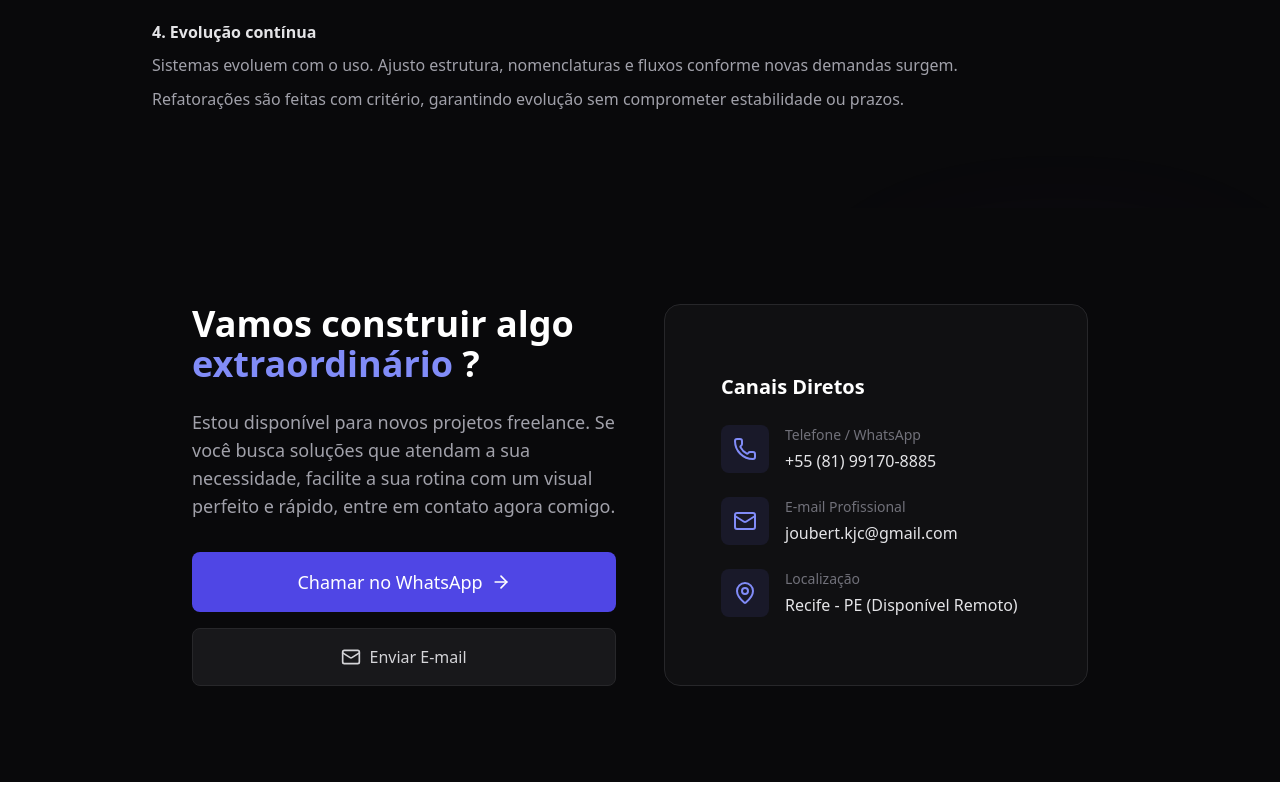
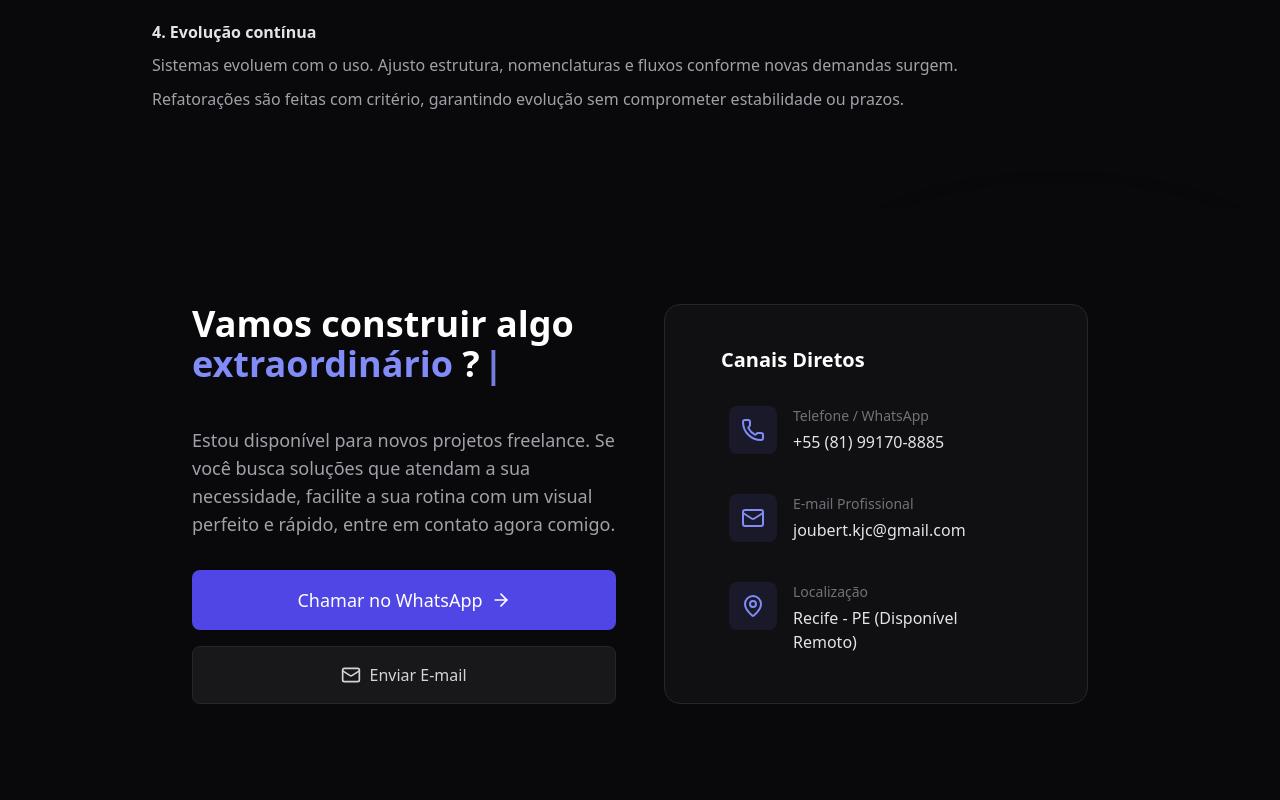
Before and after one commit to kevinyjoubert/site-curriculo, a React (Vite) app: page / in a window 1280 px wide. Shown: the part 3279-4079 px from the top of the page. Built offline with nearby package versions, Linux system fonts and the light colour scheme.

Commit message:
feat: Contatos repaginado e com um layout de fade-in e typing

```diff
--- a/src/sections/Contact.tsx
+++ b/src/sections/Contact.tsx
@@ -1,34 +1,123 @@
+import { useState, useEffect, useRef } from 'react'
 import { Mail, Phone, MapPin, ArrowRight } from 'lucide-react'
 import { Button } from '../components/ui/Button'
 
 export function Contact() {
+  const [text1, setText1] = useState('')
+  const [text2, setText2] = useState('')
+  const [text3, setText3] = useState('')
+
+  // Estado para controlar se a seção está visível na tela
+  const [isVisible, setIsVisible] = useState(false)
+
+  // Referência para o elemento vigiado
+  const sectionRef = useRef<HTMLElement>(null)
+
+  const part1 = "Vamos construir algo "
+  const part2 = "extraordinário"
+  const part3 = " ?"
+
+  // 1. Observer: Detecta quando a seção entra/sai da tela
+  useEffect(() => {
+    const observer = new IntersectionObserver(
+      ([entry]) => {
+        setIsVisible(entry.isIntersecting)
+      },
+      {
+        threshold: 0.3
+      }
+    )
+
+    if (sectionRef.current) {
+      observer.observe(sectionRef.current)
+    }
+
+    return () => observer.disconnect()
+  }, [])
+
+  // 2. Animação de Digitação
+  useEffect(() => {
+    if (!isVisible) {
+      setText1('')
+      setText2('')
+      setText3('')
+      return
+    }
+
+    let currentStep = 0
+    const totalLength = part1.length + part2.length + part3.length
+
+    const intervalId = setInterval(() => {
+      if (currentStep < part1.length) {
+        setText1(part1.slice(0, currentStep + 1))
+      } else if (currentStep < part1.length + part2.length) {
+        const offset = currentStep - part1.length
+        setText2(part2.slice(0, offset + 1))
+      } else if (currentStep < totalLength) {
+        const offset = currentStep - (part1.length + part2.length)
+        setText3(part3.slice(0, offset + 1))
+      } else {
+        clearInterval(intervalId)
+      }
+      currentStep++
+    }, 50)
+
+    return () => clearInterval(intervalId)
+  }, [isVisible])
 
   const handleWhatsAppClick = () => {
     const text = encodeURIComponent("Olá Keviny, vi seu portfólio e gostaria de discutir um projeto.")
     window.open(`https://wa.me/5581991708885?text=${text}`, '_blank')
   }
 
+  // Classes base para animação de entrada (Fade In + Slide Up)
+  const baseAnimationClass = "transition-all duration-1000 ease-out transform"
+  const hiddenClass = "opacity-0 translate-y-12"
+  const visibleClass = "opacity-100 translate-y-0"
+
   return (
-    <section id="contato" className="py-24 bg-zinc-950 relative overflow-hidden">
+    <section
+      id="contato"
+      ref={sectionRef}
+      className="py-24 bg-zinc-950 relative overflow-hidden"
+    >
       <div className="container mx-auto px-6 relative z-10">
         <div className="max-w-4xl mx-auto">
           <div className="grid md:grid-cols-2 gap-12 items-center">
 
-            {/* Coluna de Chamada para Ação */}
+            {/* Coluna da Esquerda */}
             <div>
-              <h2 className="text-3xl md:text-4xl font-bold text-white mb-6">
-                Vamos construir algo <span className="text-indigo-400">extraordinário</span> ?
+              {/* Título com Digitação */}
+              <h2 className="text-3xl md:text-4xl font-bold mb-8 text-white min-h-[80px] md:min-h-[90px]">
+                {text1}
+                <span className="text-indigo-400">{text2}</span>
+                {text3}
+                <span className="animate-pulse text-indigo-400 inline-block ml-1">|</span>
               </h2>
-              <p className="text-zinc-400 mb-8 text-lg">
+
+              {/* Parágrafo com animação */}
+              <p
+                className={`
+                  text-zinc-400 mb-8 text-lg
+                  ${baseAnimationClass} delay-500
+                  ${isVisible ? visibleClass : hiddenClass}
+                `}
+              >
                 Estou disponível para novos projetos freelance. Se você busca soluções que atendam a sua necessidade,
                 facilite a sua rotina com um visual perfeito e rápido, entre em contato agora comigo.
               </p>
 
-              <div className="flex flex-col gap-4">
-                {/* Botão Principal de Conversão */}
+              {/* Botões com animação */}
+              <div
+                className={`
+                  flex flex-col gap-4
+                  ${baseAnimationClass} delay-700
+                  ${isVisible ? visibleClass : hiddenClass}
+                `}
+              >
                 <Button
                   onClick={handleWhatsAppClick}
-                  className="w-full md:w-auto bg-green-600 hover:bg-green-700 text-white py-4 text-lg"
+                  className="w-full md:w-auto bg-green-600 hover:bg-green-700 text-white py-4 text-lg transition-transform hover:scale-105"
                 >
                   Chamar no WhatsApp <ArrowRight className="ml-2 w-5 h-5" />
                 </Button>
@@ -36,11 +125,7 @@ export function Contact() {
                 <a
                   href="mailto:joubert.kjc@gmail.com?subject=Contato%20via%20site%20-%20Keviny%20Joubert&body=Olá%20Keviny,%0A%0AVim%20através%20do%20seu%20site%20e%20gostaria%20de%20conversar%20sobre%20um%20projeto."
                   className="w-full md:w-auto flex items-center justify-center gap-2 px-6 py-4 rounded-lg bg-zinc-900 border border-zinc-800 text-zinc-300 hover:bg-zinc-800 hover:text-white transition-colors
-                    focus:outline-none
-                    focus-visible:ring-2
-                    focus-visible:ring-indigo-500/60
-                    focus-visible:ring-offset-2
-                    focus-visible:ring-offset-zinc-950
+                    focus:outline-none focus-visible:ring-2 focus-visible:ring-indigo-500/60
                   "
                 >
                   <Mail className="w-5 h-5" />
@@ -49,11 +134,17 @@ export function Contact() {
               </div>
             </div>
 
-            {/* Coluna de Informações Diretas */}
-            <div className="bg-zinc-900/50 px-14 h-full flex justify-center flex-col rounded-2xl border border-zinc-800 backdrop-blur-sm">
+            {/* Coluna da Direita (Card Canais) - Animação (Delay 1000ms) */}
+            <div
+              className={`
+                bg-zinc-900/50 px-14 h-full flex justify-center flex-col rounded-2xl border border-zinc-800 backdrop-blur-sm
+                ${baseAnimationClass} delay-1000
+                ${isVisible ? visibleClass : hiddenClass}
+              `}
+            >
               <h3 className="text-xl font-semibold text-white mb-6">Canais Diretos</h3>
               <div className="space-y-6">
-                <div className="flex items-start gap-4">
+                <div className="flex items-start gap-4 hover:bg-zinc-800/50 p-2 rounded transition-colors">
                   <div className="p-3 bg-indigo-500/10 rounded-lg text-indigo-400">
                     <Phone className="w-6 h-6" />
                   </div>
@@ -63,7 +154,7 @@ export function Contact() {
                   </div>
                 </div>
 
-                <div className="flex items-start gap-4">
+                <div className="flex items-start gap-4 hover:bg-zinc-800/50 p-2 rounded transition-colors">
                   <div className="p-3 bg-indigo-500/10 rounded-lg text-indigo-400">
                     <Mail className="w-6 h-6" />
                   </div>
@@ -73,7 +164,7 @@ export function Contact() {
                   </div>
                 </div>
 
-                <div className="flex items-start gap-4">
+                <div className="flex items-start gap-4 hover:bg-zinc-800/50 p-2 rounded transition-colors">
                   <div className="p-3 bg-indigo-500/10 rounded-lg text-indigo-400">
                     <MapPin className="w-6 h-6" />
                   </div>
```
